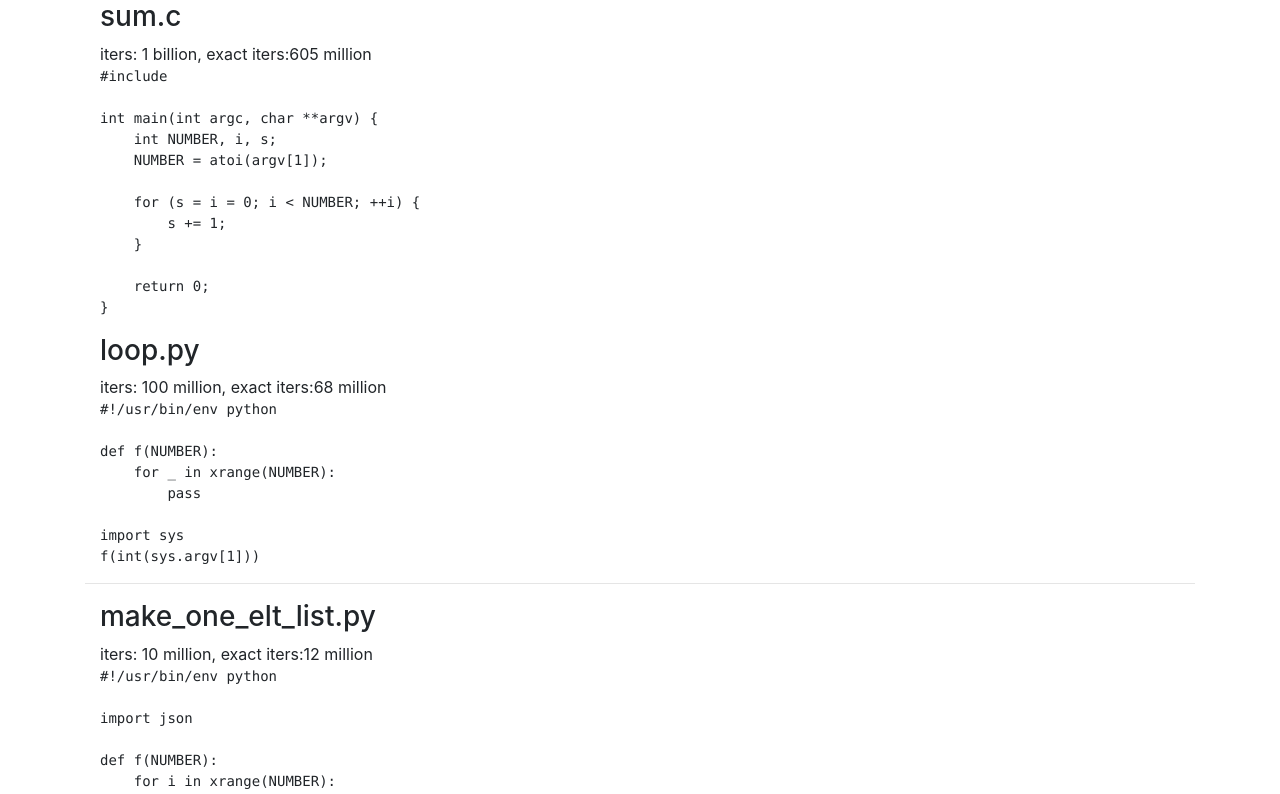
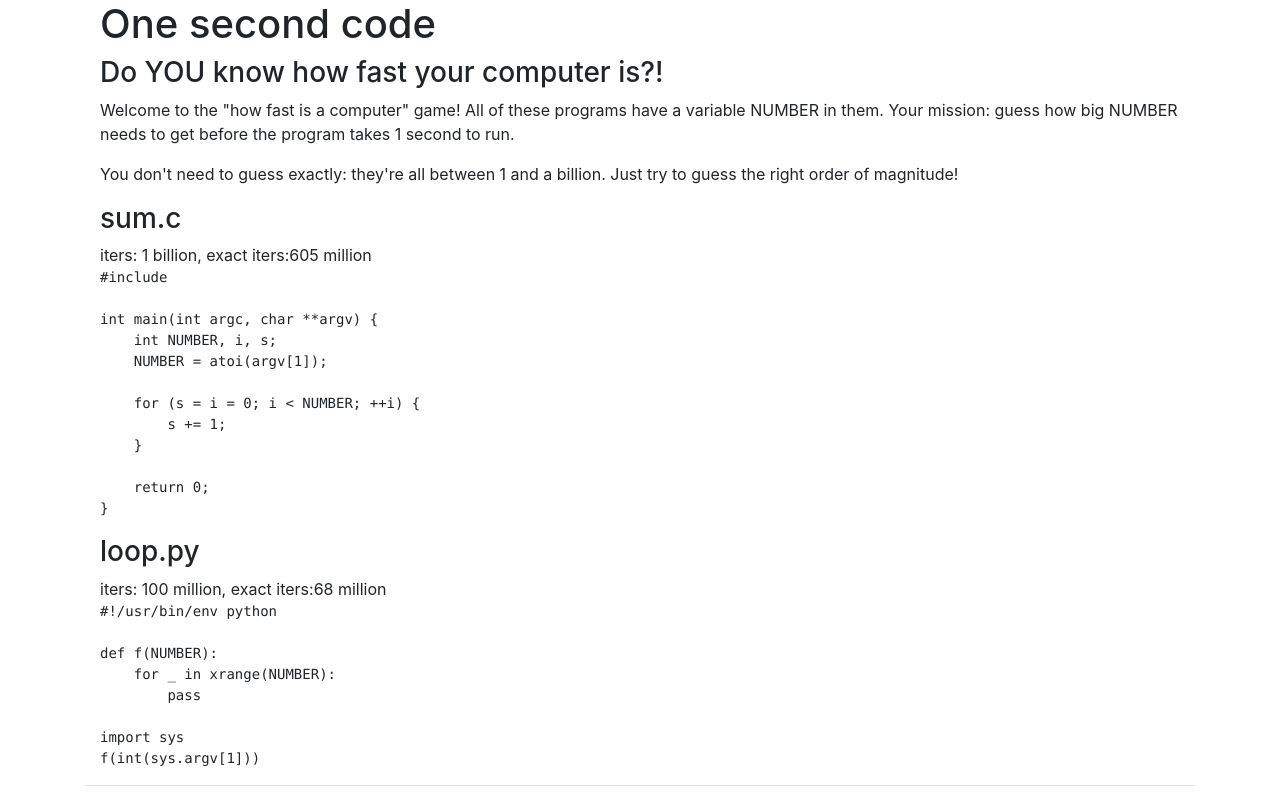
Before and after one commit to kamalmarhubi/one-second, a plain HTML site: page index_ugly.html in a window 1280 px wide. Shown: the top 794 px of the page. Drawn offline with nearby package versions, Linux system fonts and the light colour scheme.

Commit message:
some copy

```diff
--- a/index_ugly.html
+++ b/index_ugly.html
@@ -6,8 +6,8 @@
     <!--
     <script src="https://ajax.googleapis.com/ajax/libs/jquery/2.1.3/jquery.min.js"></script>
     <link href="https://maxcdn.bootstrapcdn.com/bootstrap/3.3.5/css/bootstrap.min.css" rel="stylesheet" integrity="sha256-MfvZlkHCEqatNoGiOXveE8FIwMzZg4W85qfrfIFBfYc= sha512-dTfge/zgoMYpP7QbHy4gWMEGsbsdZeCXz7irItjcC3sPUFtf0kuFbDz/ixG7ArTxmDjLXDmezHubeNikyKGVyQ==" crossorigin="anonymous"></head>
+
 -->
-<body>
     <script type="text/javascript">
     var json
     var curriculum = [
@@ -58,7 +58,19 @@
     });
 
     </script>
+</head>
+<body>
     <div class="container" id="code">
+        <div class="col-md-12">
+            <h1>One second code</h1>
+            <h3>Do YOU know how fast your computer is?!</h3>
+            <p>
+            Welcome to the "how fast is a computer" game! All of these programs have a variable NUMBER in them. Your mission: guess how big NUMBER needs to get before the program takes 1 second to run.
+            </p>
+            <p>
+                You don't need to guess exactly: they're all between 1 and a billion. Just try to guess the right order of magnitude!
+            </p>
+        </div>
     </div>
 </body>
 </html>
```
